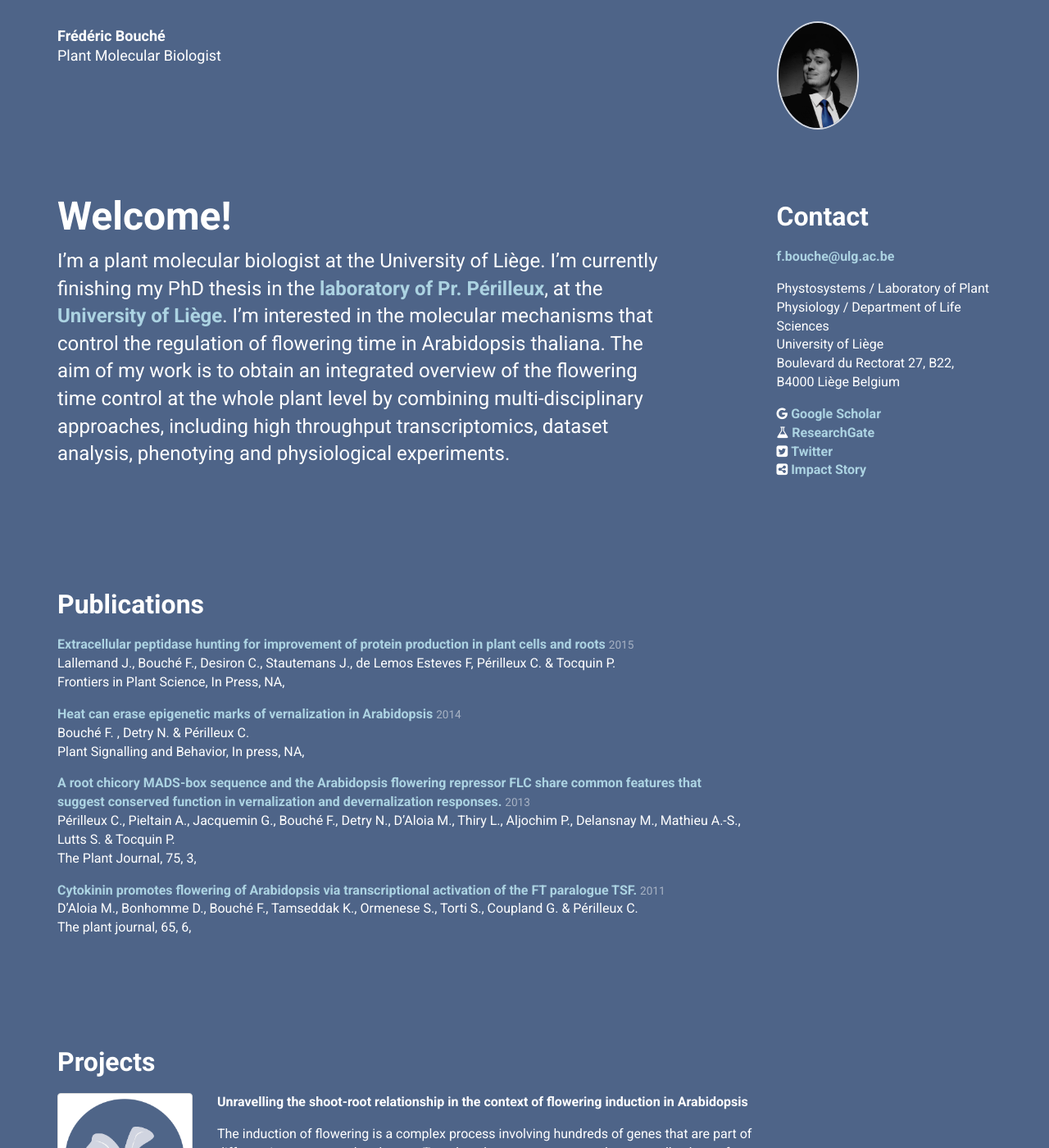
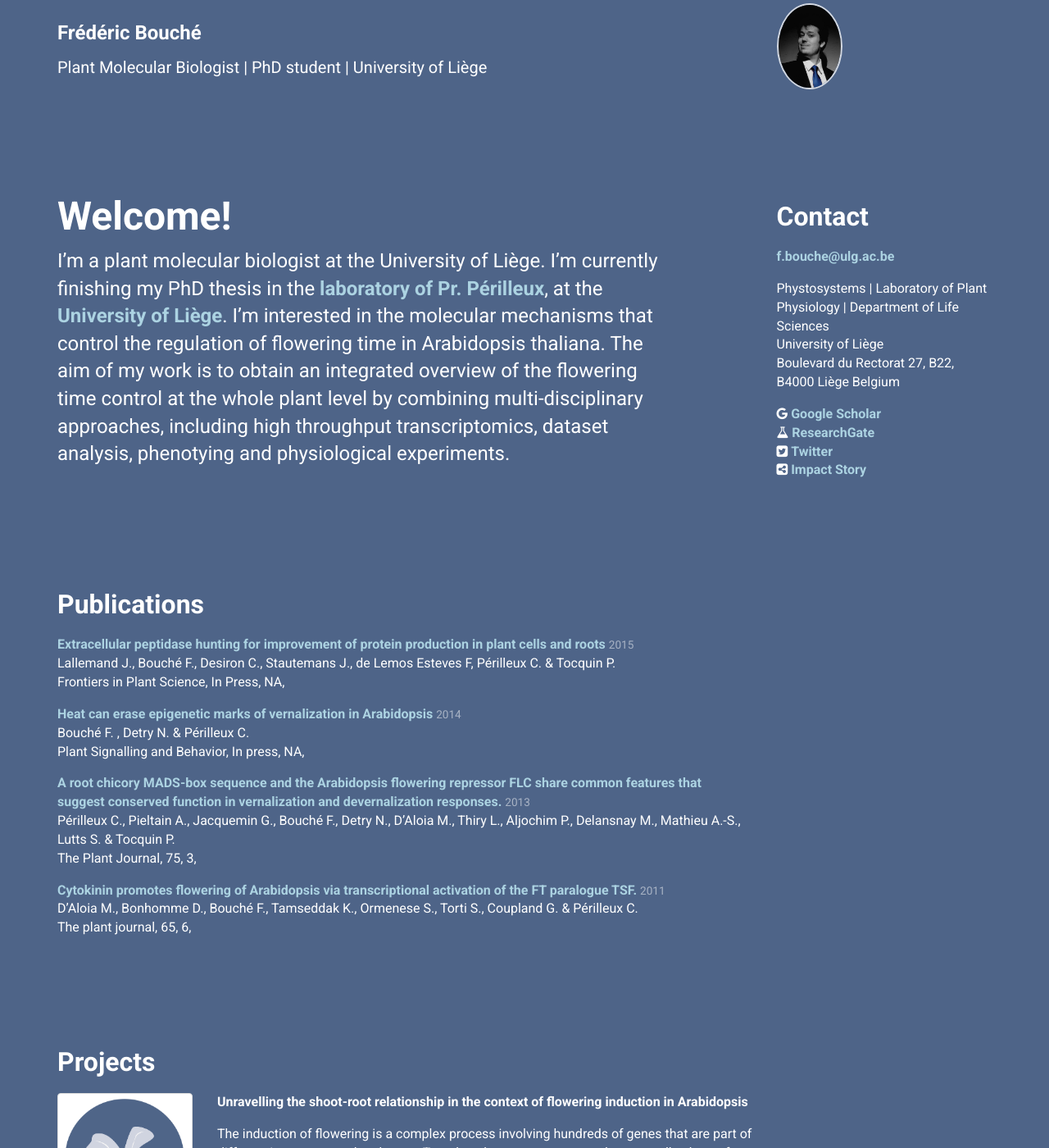
Before and after one commit to fredericbouche/fredericbouche.github.io, a Jekyll site: the page built from index.html, in a window 1280 px wide and 1400 px high. Shown: the whole window at 82% size. Built offline with Jekyll 4.4.1, drawn with Linux system fonts in a browser that asks for light colours; nearby versions of some CDN libraries.

Commit message:
seventh_commit

```diff
--- a/_data/personal.yml
+++ b/_data/personal.yml
@@ -1,6 +1,6 @@
 name: Frédéric Bouché
 
-label: Plant Molecular Biologist
+label: Plant Molecular Biologist | PhD student | University of Liège
 
 picture: /img/profile-picture.jpg
 
@@ -9,8 +9,8 @@ email: f.bouche@ulg.ac.be
 phone: +32.4.366.38.37
 
 department: >
-  Phystosystems   /
-  Laboratory of Plant Physiology /
+  Phystosystems |
+  Laboratory of Plant Physiology |
   Department of Life Sciences
 
 
@@ -33,8 +33,8 @@ profiles:
     url: http://www.researchgate.net/profile/Frederic_Bouche
   -
     network: Twitter
-    username:
-    url: https://twitter.com/ianli/
+    username: Frederic_Bouche
+    url: https://twitter.com/Frederic_Bouche
 
   -
     network: Impact Story
--- a/_layouts/albertine.html
+++ b/_layouts/albertine.html
@@ -63,7 +63,7 @@ It is threatened by habitat loss.
         <div class="col-xs-3 col-lg-3">
           <img src="{{ site.baseurl }}{{ site.data.personal.picture }}"
                class="img-circle"
-               style="margin-top:-6px;width:100px;border:2px solid rgba(255,255,255,0.75)">
+               style="margin-top:-6px;width:80px;border:2px solid rgba(255,255,255,0.75)">
         </div>
       </div>
     </div>
--- a/assets/albertine/css/default.css
+++ b/assets/albertine/css/default.css
@@ -20,19 +20,21 @@ header {
   top:0;
   left:0;
   right:0;
-  padding:32px 0;
+  padding:10px 0;
   background-color:#fff;
 }
   header h1 {
     margin:0;
     line-height:24px;
     font-weight:bold;
-    font-size:18px;
+    padding:18px 0;
+    font-size:24px;
   }
   header h2 {
     margin:0;
     line-height:24px;
-    font-size:18px;
+    font-size:20px;
+    color: #4c4e51;
   }
 
 footer {
```
Also changed, not shown: 2 other files.
